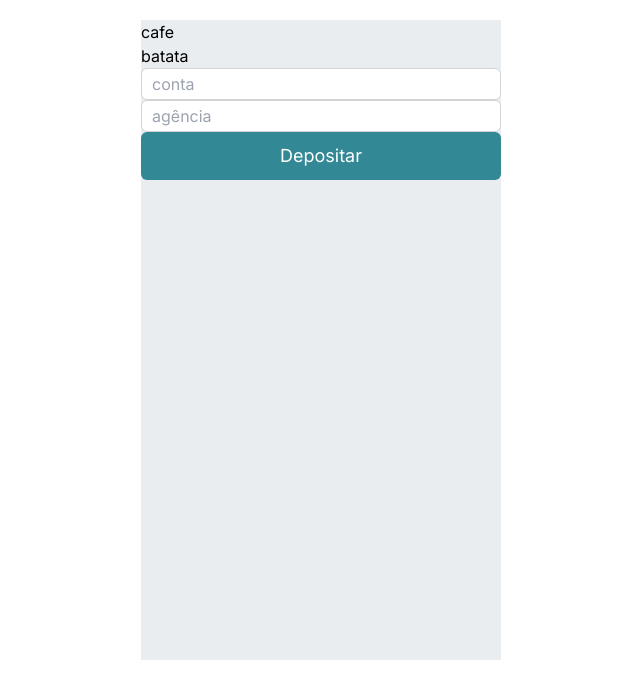
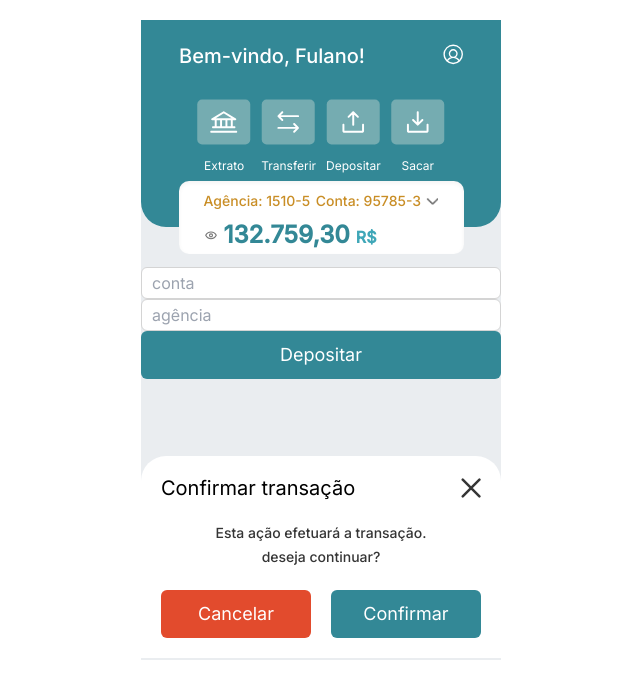
Before and after one commit to Dudeful/AlphaPix, a React (Vite) app: page /deposit in a window 1280 px wide. Shown: the top 698 px of the page, without its empty margins (319-959 px from the left). Built offline with nearby package versions, Linux system fonts and the light colour scheme.

Commit message:
add modal component

```diff
--- a/src/components/atoms/Button/index.tsx
+++ b/src/components/atoms/Button/index.tsx
@@ -4,12 +4,18 @@ interface IButtonProps {
 	type?: 'button' | 'submit' | 'reset';
 	children: React.ReactNode;
 	onClick?: (event: React.MouseEvent<HTMLButtonElement>) => void;
+	className?: string;
 }
 
-const Button: React.FC<IButtonProps> = ({ type, onClick, children }) => {
+const Button: React.FC<IButtonProps> = ({
+	className = 'bg-btn-primary-base',
+	type,
+	onClick,
+	children,
+}) => {
 	return (
 		<button
-			className="w-full p-2.5 bg-btn-primary-base border-0 font-normal text-lg text-white rounded-md"
+			className={`${className} w-full p-2.5 border-0 font-normal text-lg text-white rounded-md`}
 			type={type}
 			onClick={onClick}
 		>
--- /dev/null
+++ b/src/components/atoms/Modal/Index.tsx
@@ -0,0 +1,46 @@
+import React, { useState } from 'react';
+import Button from '../Button';
+
+interface IModalProps {
+	close?: boolean;
+	onClick?: (event: React.MouseEvent<HTMLButtonElement>) => void;
+}
+
+const Modal: React.FC<IModalProps> = ({ close = false, onClick }) => {
+	const [isActive, setIsActive] = useState(close);
+
+	const handleClose = () => {
+		setIsActive((current) => !current);
+	};
+
+	return (
+		<div
+			className={`${
+				isActive ? 'hidden' : 'flex flex-col'
+			} w-full h-[202px] inset-x-auto top-auto bg-white bottom-[-77px] relative rounded-t-[25px] justify-between p-[20px]`}
+		>
+			<div className="flex flex-row justify-between">
+				<p className="text-[20px] font-normal">Confirmar transação</p>
+				<img
+					onClick={handleClose}
+					className="w-[20px] cursor-pointer"
+					src="../src/assets/btn-x.svg"
+					alt=""
+				/>
+			</div>
+
+			<p className="w-[211px] leading-[24px] text-[14px] font-medium text-center self-center text-paragraph-dark">
+				Esta ação efetuará a transação. deseja continuar?
+			</p>
+
+			<div className="flex flex-row justify-center gap-[20px]">
+				<Button onClick={handleClose} className="bg-btn-cancel-base w-[108px]">
+					Cancelar
+				</Button>
+				<Button className="bg-btn-primary-base w-[108px]">Confirmar</Button>
+			</div>
+		</div>
+	);
+};
+
+export default Modal;
--- a/src/pages/Dashboard/Deposit/Deposit.tsx
+++ b/src/pages/Dashboard/Deposit/Deposit.tsx
@@ -1,12 +1,16 @@
 import { DashboardHoc } from '../../../components/organisms';
 import { Account } from '../../../components/molecules/Account';
+import Modal from '../../../components/atoms/Modal/Index';
+import { Dashboard } from '../../../components/atoms';
 
 const DepositDashboard = DashboardHoc(Account);
 
 export const Deposit: React.FC = () => {
 	return (
 		<div className="bg-body-light-200 dark:bg-body-dark w-sm h-sm flex flex-col justify-start items-center mx-auto min-h-min my-[20px]">
-			<DepositDashboard subTitle="batata" title="cafe" />
+			<Dashboard>Fulano</Dashboard>
+			<DepositDashboard />
+			<Modal></Modal>
 		</div>
 	);
 };
```
Also changed, not shown: src/assets/btn-x.svg (added).
